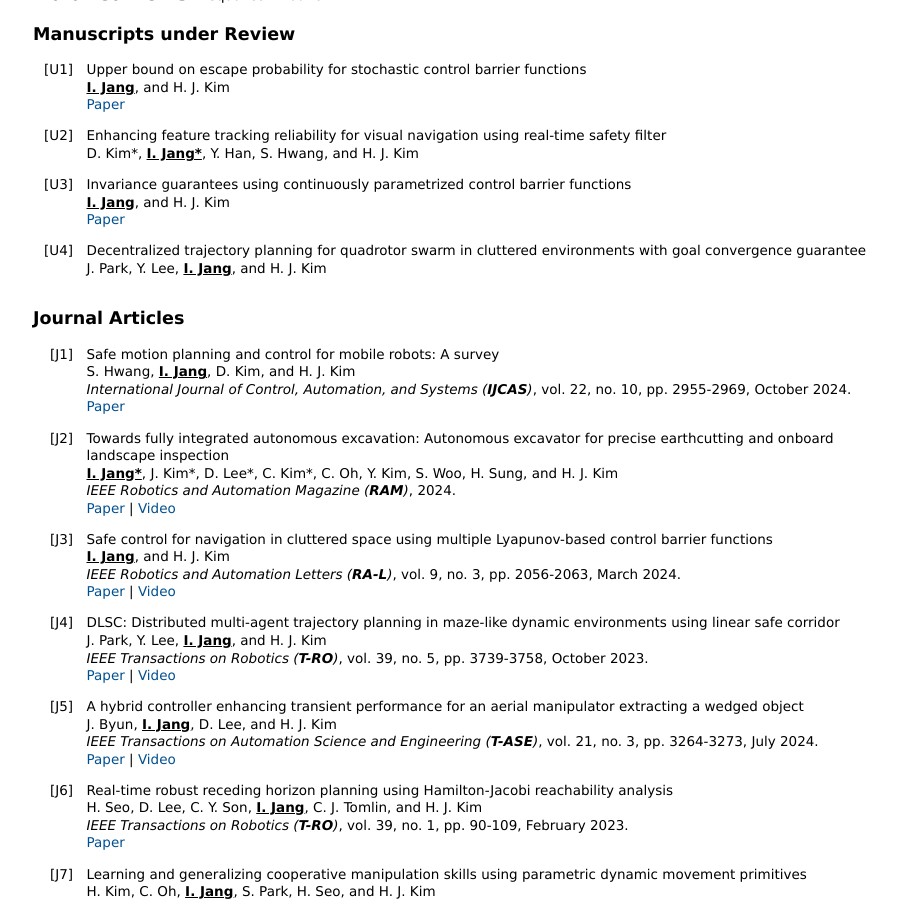
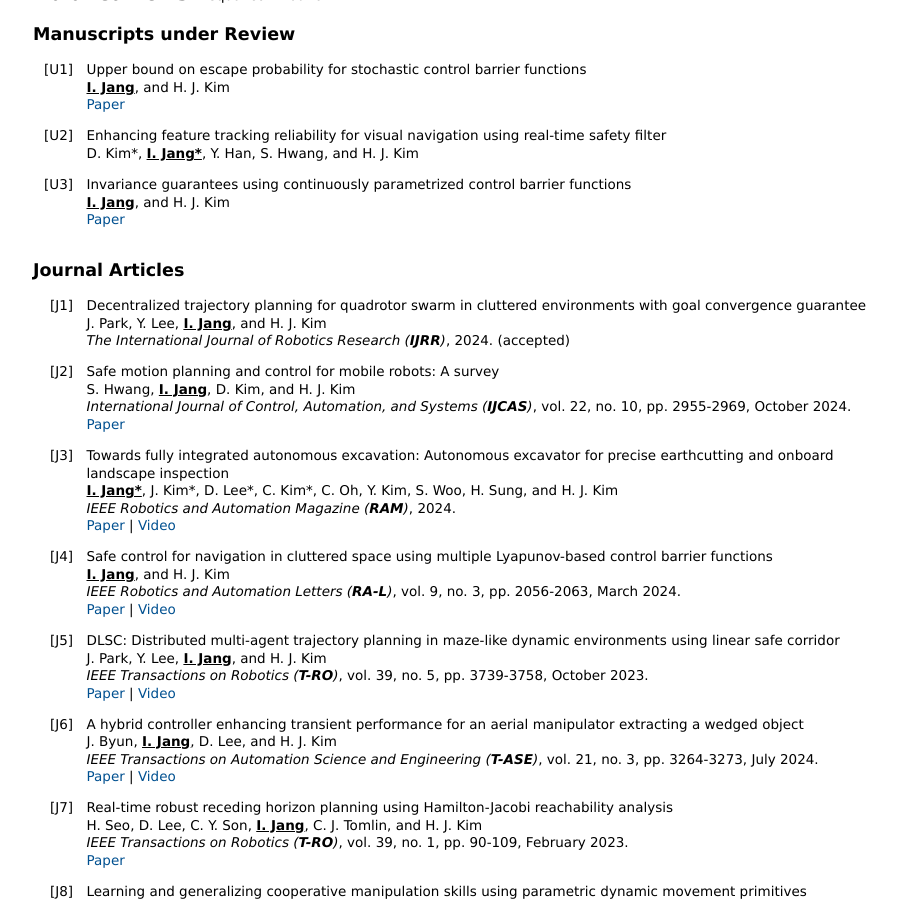
Before and after one commit to janginkyu/janginkyu.github.io, a Jekyll site: the page built from publications.md, in a window 1280 px wide and 900 px high, scrolled down 360 px. Shown: the whole window, without its empty margins (182-1079 px from the left). Built offline with Jekyll 4.4.1, drawn with Linux system fonts in a browser that asks for light colours; some of the changed text lies outside the part shown.

Commit message:
add accepted ijrr paper

```diff
--- a/_config.yml
+++ b/_config.yml
@@ -1,7 +1,7 @@
 url: "https://janginkyu.github.io" # the base hostname & protocol for your site, e.g. http://example.com
 baseurl: "" # the subpath of your site, e.g. /blog
 title: "Inkyu Jang" # the name of your site, e.g. ACME Corp.
-last-updated: November 21, 2024
+last-updated: November 22, 2024
 
 include:
   - _posts
--- a/_data/publications.yml
+++ b/_data/publications.yml
@@ -25,16 +25,22 @@
         - name: Paper
           link: /files/tac2024-paper.pdf
 
+
+- title: Journal Articles
+  classname: j
+  publications:
+
     - title: Decentralized trajectory planning for quadrotor swarm in cluttered environments with goal convergence guarantee
       authors:
         - J. Park
         - Y. Lee
         - I. Jang
         - H. J. Kim
-
-- title: Journal Articles
-  classname: j
-  publications:
+      journal:
+        name: The International Journal of Robotics Research
+        abrv: IJRR
+        date: 2024
+        remark: accepted
 
     - title: "Safe motion planning and control for mobile robots: A survey"
       authors:
```
Also changed, not shown: 1 other file.
